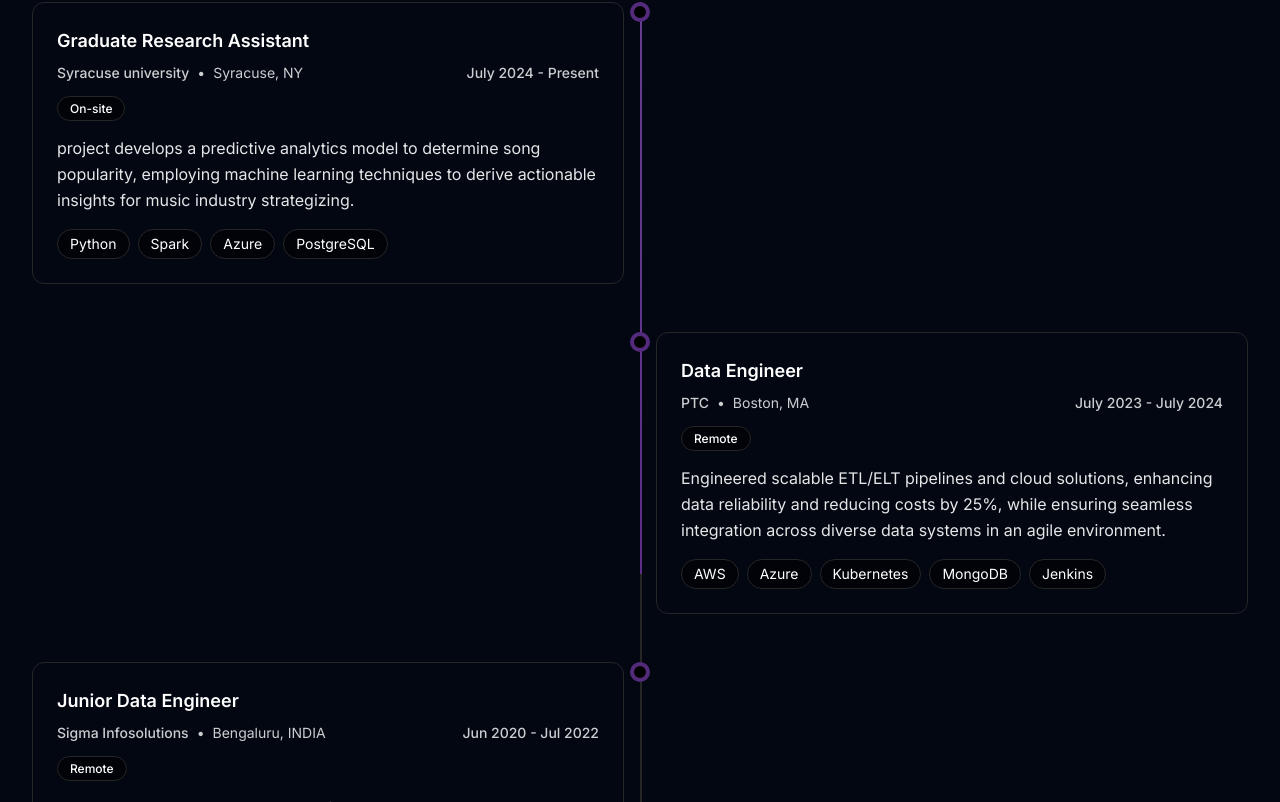
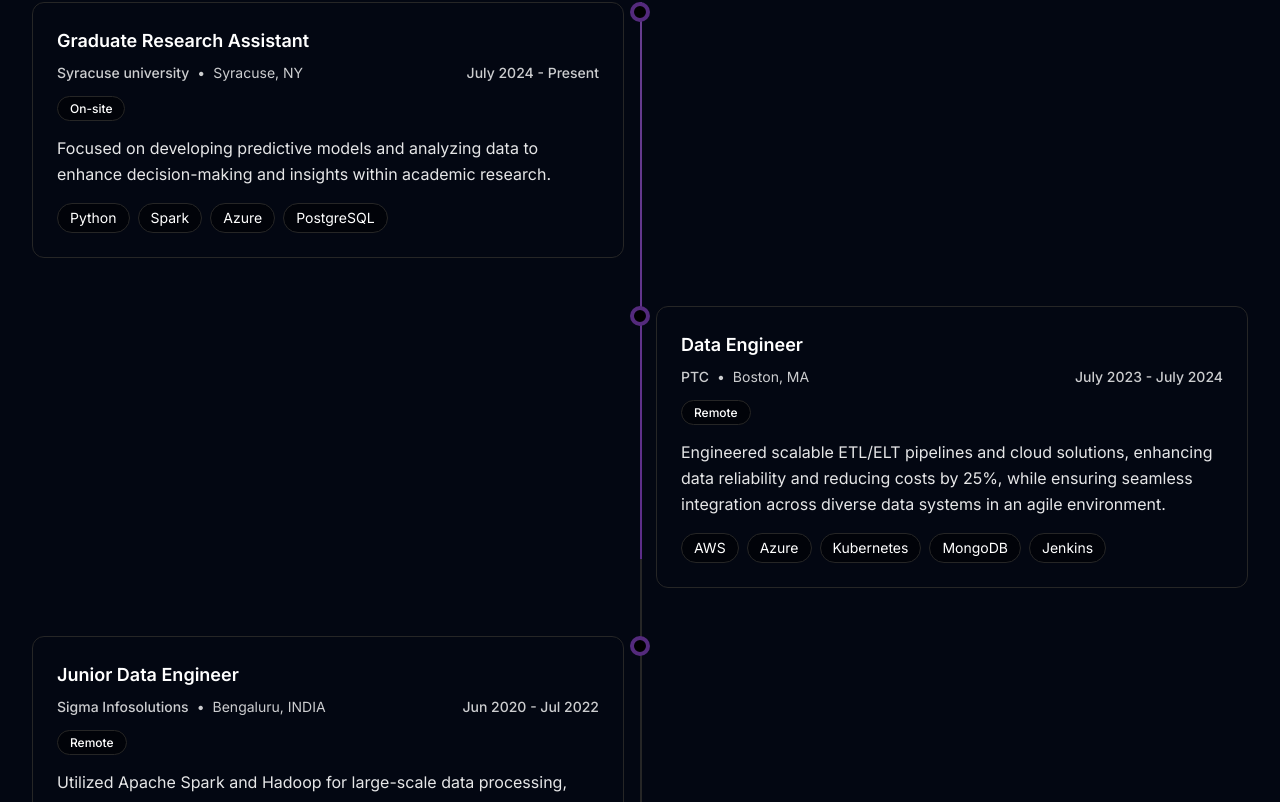
Before and after one commit to asJ26/Akhilesh-portfolio, a Next.js app: page / in a window 1280 px wide. Shown: the part 2450-3252 px from the top of the page. Built offline with nearby package versions, Linux system fonts and the light colour scheme.

Commit message:
Update Experience.tsx

```diff
--- a/src/components/home/Experience.tsx
+++ b/src/components/home/Experience.tsx
@@ -22,7 +22,7 @@ const experiences: Experience[] = [
     location: "Syracuse, NY",
     type: "On-site",
     date: "July 2024 - Present",
-    description: "project develops a predictive analytics model to determine song popularity, employing machine learning techniques to derive actionable insights for music industry strategizing.",
+    description: "Focused on developing predictive models and analyzing data to enhance decision-making and insights within academic research.",
     skills: ["Python", "Spark", "Azure", "PostgreSQL"],
   },
   {
```
